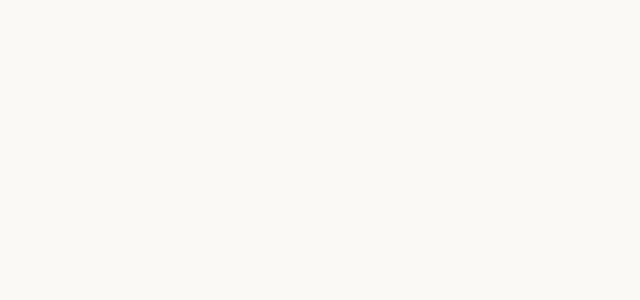
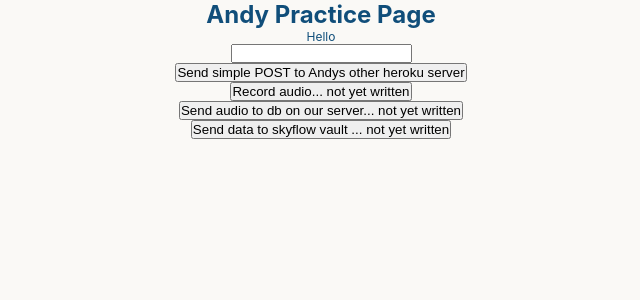
Before and after one commit to amitofsk/hearthark, a React (Create React App) app: page /patientAM in a window 1280 px wide. Before the commit this address had no page. Shown: the top 300 px of the page, without its empty margins (319-959 px from the left). Built offline with nearby package versions, Linux system fonts and the light colour scheme.

Commit message:
I added a practice page for myself with a working button that can send POSTs

```diff
--- a/package.json
+++ b/package.json
@@ -7,13 +7,16 @@
     "@testing-library/react": "^12.1.2",
     "@testing-library/user-event": "^13.5.0",
     "apexcharts": "^3.33.0",
+    "child_process": "^1.0.2",
+    "node-audiorecorder": "^2.2.0",
     "node-sass": "^7.0.1",
+    "node_module": "0.0.0",
     "react": "^17.0.2",
     "react-apexcharts": "^1.3.9",
     "react-dom": "^17.0.2",
     "react-icons": "^4.3.1",
     "react-router-dom": "^6.2.1",
-    "react-scripts": "5.0.0",
+    "react-scripts": "^5.0.0",
     "web-vitals": "^2.1.4"
   },
   "scripts": {
--- a/src/App.js
+++ b/src/App.js
@@ -4,6 +4,7 @@ import { Routes, Route } from "react-router-dom";
 import HomePage from "./pages/home-page/home-page.component";
 import DoctorPage from "./pages/doctor-page/doctor-page.component";
 import PatientPage from "./pages/patient-page/patient-page.component";
+import PatientAMPage from "./pages/patientAM-page/patientAM-page.component";
 
 import "./App.css";
 
@@ -14,6 +15,7 @@ function App() {
         <Route path="/" element={<HomePage />} />
         <Route path="/doctor" element={<DoctorPage />} />
         <Route path="/patient" element={<PatientPage />} />
+	<Route path="/patientAM" element={<PatientAMPage />} />
       </Routes>
     </div>
   );
--- /dev/null
+++ b/src/pages/patientAM-page/patientAM-page.component.jsx
@@ -0,0 +1,79 @@
+import React from "react";
+/* You may have to do the following to get started on a new machine
+ * npm install react scripts
+ * npm install
+ * npm run start
+ *
+ *
+ */
+
+//import AudioRecorder from "node-audiorecorder";
+/*This first Button function successfully sends a http POST to my server
+ */
+function bFunction() {
+        let mycolor='b';
+	mycolor=document.getElementById("colorinput").value;
+	mycolor='myvalue='+mycolor;
+
+	if(document.getElementById("btest").innerHTML==="A")
+	  {document.getElementById("btest").innerHTML="B";}
+	else
+	{
+	  document.getElementById("btest").innerHTML="A";
+	}
+	document.getElementById("btest").innerHTML=mycolor;
+	const requestOptions = {
+		method: 'POST',
+		headers: {'Content-Type':'application/x-www-form-urlencoded'},
+		body: mycolor
+	};
+	fetch('https://infinite-scrubland-41520.herokuapp.com/color', requestOptions)
+	.then(response =>response.json())
+	.then(data =>this.setState({postId:data.id}));
+}
+
+/*When you press this button, it should record audio locally
+ * I'm following the example at https://www.npmjs.com/package/node-audiorecorder
+ *Here's another ref: https://developers.google.com/web/fundamentals/media/recording-audio
+ *
+ * */
+function cFunction() {
+
+}
+
+/*When you press this button, it should send an audio recording to our server */
+function dFunction() {
+
+}
+
+
+function eFunction() {
+
+}
+
+const PatientAMPage = () => {
+  return (
+    <div>
+      <h1>Andy Practice Page</h1>
+      <p id="btest"> Hello </p>
+	  <input type="text" id="colorinput" name="gray"></input>
+	  <br></br>
+	  <button  type="button" onClick={() => bFunction()}>Send simple POST to Andys other heroku server </button>
+
+	  <br></br>
+          <button type="button" onClick={() => cFunction()}>Record audio... not yet written </button>
+          <br></br>
+	  <button type="button" onClick={() => dFunction()}>Send audio to db on our server... not yet written </button>
+	  <br></br>
+	  <button type="button" onClick={() => eFunction()}>Send data to skyflow vault ... not yet written </button>
+
+	  </div>
+
+
+
+
+
+  );
+};
+
+export default PatientAMPage;
```
Also changed, not shown: src/pages/patientAM-page/patientAM-page.styles.scss (added), 1 other file (tests, documents, lock files or other folders).
